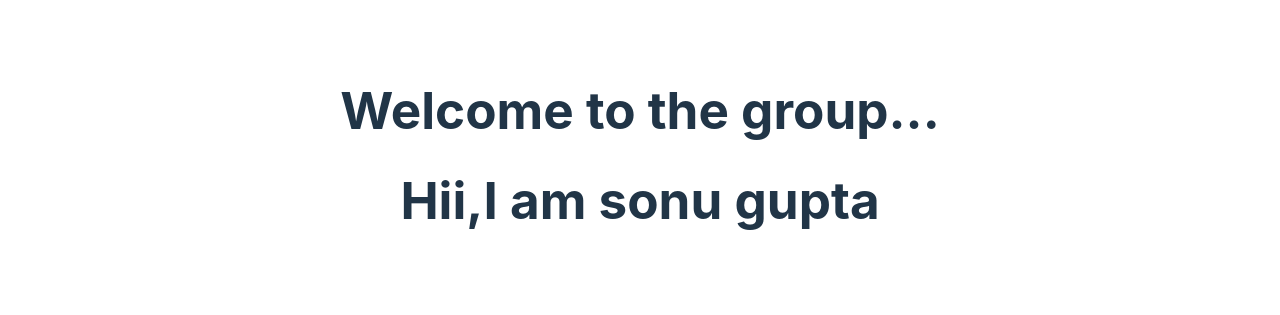
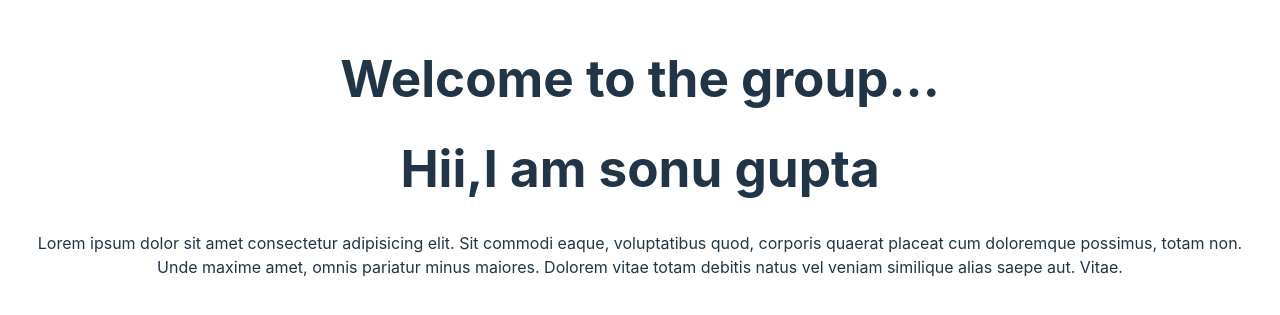
Before and after one commit to guptasonu14/app, a React (Vite) app: page / in a window 1280 px wide. Shown: the part 245-560 px from the top of the page. Built offline with nearby package versions, Linux system fonts and the light colour scheme.

Commit message:
second msg

```diff
--- a/src/App.jsx
+++ b/src/App.jsx
@@ -6,8 +6,13 @@ function App() {
 
   return (
     <>
-     <h1>Welcome to the group...</h1>
-     <h1>Hii,I am sonu gupta</h1>
+      <h1>Welcome to the group...</h1>
+      <h1>Hii,I am sonu gupta</h1>
+
+      <p>Lorem ipsum dolor sit amet consectetur adipisicing elit. Sit commodi eaque,
+         voluptatibus quod, corporis quaerat placeat cum doloremque possimus, totam non.
+         Unde maxime amet, omnis pariatur minus maiores. Dolorem vitae totam debitis natus
+         vel veniam similique alias saepe aut. Vitae.</p>
     </>
   )
 }
```
